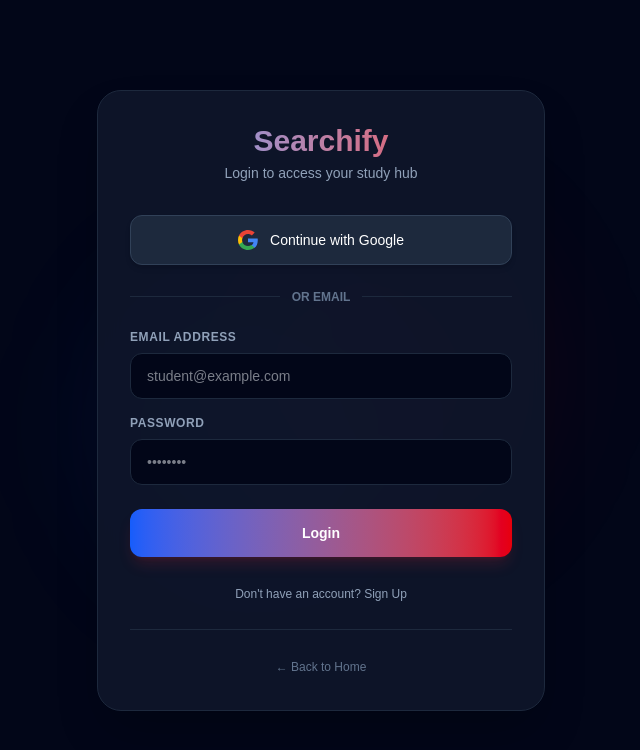
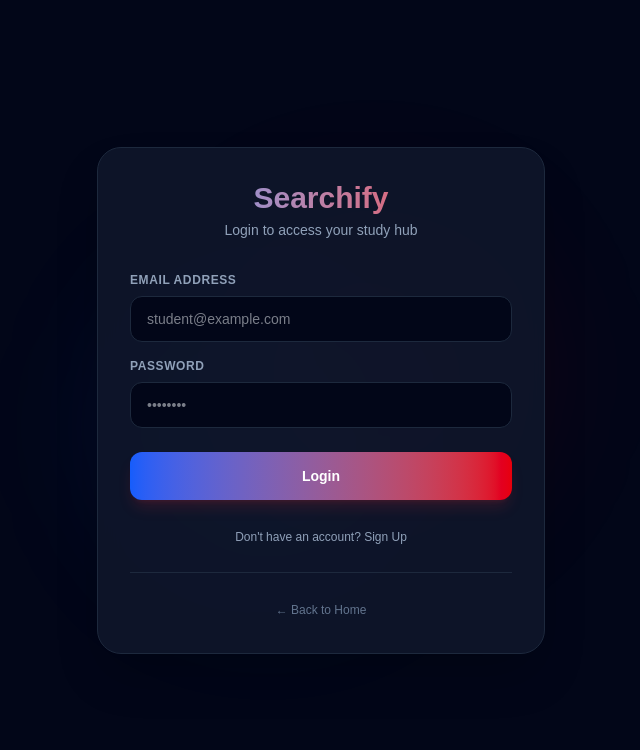
Before and after one commit to searchify-project/serchify, a Next.js app: page /login in a window 1280 px wide. Shown: the top 750 px of the page, without its empty margins (319-959 px from the left). Built offline with nearby package versions, Linux system fonts and the light colour scheme; no server answers.

Commit message:
Completed centralized supabase refactoring for all pages

```diff
--- a/app/login/page.tsx
+++ b/app/login/page.tsx
@@ -1,7 +1,7 @@
 "use client";
 import { useState, useEffect } from "react";
 import { useRouter } from "next/navigation";
-import { supabase } from "@/lib/supabase"; // Centralized client import
+import { supabase } from "@/lib/supabase";
 
 export default function LoginPage() {
   const [email, setEmail] = useState("");
@@ -39,16 +39,6 @@
     setLoading(false);
   };
 
-  const handleGoogleLogin = async () => {
-    const { error } = await supabase.auth.signInWithOAuth({
-      provider: 'google',
-      options: {
-        redirectTo: `${window.location.origin}/`,
-      },
-    });
-    if (error) alert("Google Login Error: " + error.message);
-  };
-
   return (
     <div className="min-h-screen bg-slate-950 text-slate-100 flex items-center justify-center p-4 relative overflow-hidden">
       <div className="absolute top-1/3 left-1/3 w-80 h-80 bg-blue-600/10 rounded-full blur-3xl pointer-events-none"></div>
@@ -63,25 +53,6 @@
           <p className="text-slate-400 text-sm mt-1">
             {isSignUp ? "Create an account to continue" : "Login to access your study hub"}
           </p>
-        </div>
-
-        <button
-          onClick={handleGoogleLogin}
-          className="w-full py-3.5 px-4 rounded-xl bg-slate-800 hover:bg-slate-700 border border-slate-700 text-white font-medium flex items-center justify-center gap-3 transition-all text-sm mb-6 shadow-md"
-        >
-          <svg className="w-5 h-5" viewBox="0 0 24 24">
-            <path fill="#4285F4" d="M23.745 12.27c0-.7-.06-1.4-.19-2.07H12v4.51h6.6c-.29 1.52-1.14 2.82-2.4 3.68v3.05h3.88c2.27-2.09 3.66-5.17 3.66-9.17z"/>
-            <path fill="#34A853" d="M12 24c3.24 0 5.95-1.08 7.93-2.91l-3.88-3.05c-1.08.72-2.45 1.16-4.05 1.16-3.12 0-5.77-2.11-6.72-4.95H1.2v3.15C3.18 21.3 7.28 24 12 24z"/>
-            <path fill="#FBBC05" d="M5.28 14.25c-.25-.72-.38-1.49-.38-2.25s.13-1.53.38-2.25V6.6H1.2C.44 8.13 0 9.87 0 12s.44 3.87 1.2 5.4l4.08-3.15z"/>
-            <path fill="#EA4335" d="M12 4.75c1.77 0 3.35.61 4.6 1.8l3.42-3.42C17.95 1.19 15.24 0 12 0 7.28 0 3.18 2.7 1.2 6.6l4.08 3.15c.95-2.84 3.6-4.95 6.72-4.95z"/>
-          </svg>
-          Continue with Google
-        </button>
-
-        <div className="flex items-center my-6">
-          <div className="flex-grow border-t border-slate-800"></div>
-          <span className="px-3 text-xs uppercase text-slate-500 font-semibold">Or email</span>
-          <div className="flex-grow border-t border-slate-800"></div>
         </div>
 
         <form onSubmit={handleAuth} className="space-y-4">
--- a/lib/supabase.ts
+++ b/lib/supabase.ts
@@ -1,9 +1,6 @@
 import { createClient } from '@supabase/supabase-js'
 
-// Temporary direct check to see if env variables are failing
-const supabaseUrl = process.env.NEXT_PUBLIC_SUPABASE_URL || "https://whpoflyfqcnssynertzu.supabase.co";
-const supabaseKey = process.env.NEXT_PUBLIC_SUPABASE_ANON_KEY || "eyJhbGciOiJIUzI1NiIsInR5cCI6IkpXVCJ9.eyJpc3MiOiJzdXBhYmFzZSIsInJlZiI6IndocG9mbHlmcWNuc3N5bmVydHp1Iiwicm9sZSI6ImFub24iLCJpYXQiOjE3ODkzNjcxOTEsImV4cCI6MjEwNDk0MzE5MX0.eQBMKbRoLy_1uy8UmkVmyQ3_scHAvkAFkne98GsbHZI";
+const supabaseUrl = process.env.NEXT_PUBLIC_SUPABASE_URL!
+const supabaseKey = process.env.NEXT_PUBLIC_SUPABASE_ANON_KEY!
 
-console.log("Supabase URL Check:", supabaseUrl); // Yeh browser console me dikhega
-
-export const supabase = createClient(supabaseUrl, supabaseKey);
+export const supabase = createClient(supabaseUrl, supabaseKey)
```
